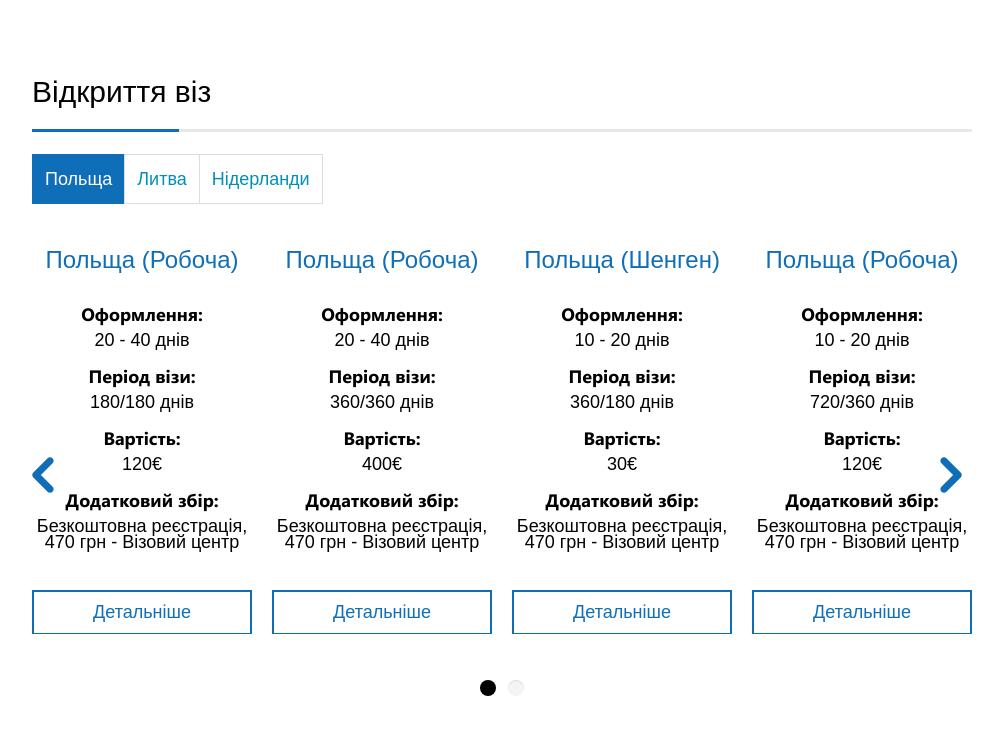
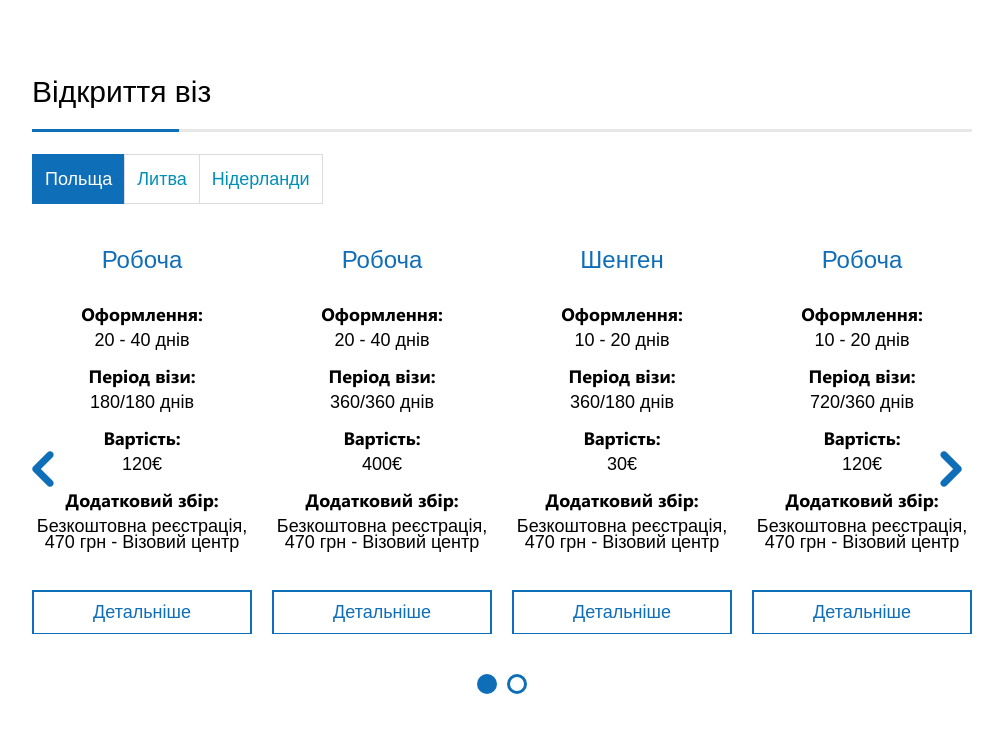
Before and after one commit to Irina23/euro-center, a website: page src/index.jade in a window 1280 px wide. Shown: the part 897-1628 px from the top of the page, without its empty margins (138-1141 px from the left). After the commit the page ends 1591 px from the top, so only its background shows below. Drawn offline with nearby package versions, Linux system fonts and the light colour scheme; files that its build step writes are made by us from their sources; files whose address does not match are found by name; a web font is replaced by a local one.

Commit message:
fixed visa

```diff
--- a/src/css/main.sass
+++ b/src/css/main.sass
@@ -170,14 +170,22 @@ h3
 
 .tabs
   .tab-content
+    position: relative
+    height: 450px
+    overflow: hidden
+    margin-bottom: 40px
     .tab-pane
       //display: none
-      opacity: 0
-      transition: all 0.35s
+      //opacity: 0
+      position: absolute
+      top: 600px
+      left: 0
+      transition: all 0.5s
       &.active
         //display: block
-        opacity: 1
-        transition: all 0.35s
+        //opacity: 1
+        top: 0
+        transition: all 0.5s
 
 
 
@@ -340,6 +348,7 @@ h3
     text-align: center
     //padding: 0 10px
     box-sizing: border-box
+
     h4
       font-size: 24px
       margin-bottom: 30px
@@ -397,22 +406,36 @@ h3
 
 
 .bx-wrapper
+  margin: auto
   .bx-pager.bx-default-pager
     position: inherit
     bottom: inherit
     padding-top: 40px
     .bx-pager-item
       a
-        background: rgba(150,150,150,0.1)
-        margin: 6px
-        transition: all 0.2s
-        box-shadow: 0 1px 1px rgba(255,255,255,0.4), inset 0 1px 1px rgba(0,0,0,0.1), 0 0 0 2px rgba(255,255,255,0.5)
-        display: inline-block
+
+
+        padding: 0
+        display: block
         position: relative
-        width: 16px
-        height: 16px
-        border-radius: 16px
+        width: 20px
+        height: 20px
+        border-radius: 20px
         cursor: pointer
+        background: none
+        border: 3px solid #0e6eb8
+        transition: all 0.35s
+        box-sizing: border-box
+
+        &.active,&:hover
+          transition: all 0.35s
+          background: #0e6eb8
+
+
+
+
+
+
 
   .bx-controls-direction
 
@@ -423,6 +446,7 @@ h3
       height: 36px
       background-size: 100%
       transition: all 0.35s
+      margin-top: -18px
 
       &:hover
         opacity: 0.8
--- a/src/index.jade
+++ b/src/index.jade
@@ -84,7 +84,7 @@ html(lang="ru")
                                 .tab-pane.active#poland
                                     .visa_slider
                                         .visa_item
-                                            h4 Польща (Робоча)
+                                            h4 Робоча
                                             div
                                                 span.name Оформлення:
                                                 span.value 20 - 40 днів
@@ -101,7 +101,7 @@ html(lang="ru")
                                             a(href="#modal_form_poland1" class="more open_modal") Детальніше
 
                                         .visa_item
-                                            h4 Польща (Робоча)
+                                            h4 Робоча
                                             div
                                                 span.name Оформлення:
                                                 span.value 20 - 40 днів
@@ -119,7 +119,7 @@ html(lang="ru")
 
 
                                         .visa_item
-                                            h4 Польща (Шенген)
+                                            h4 Шенген
                                             div
                                                 span.name Оформлення:
                                                 span.value 10 - 20 днів
@@ -138,7 +138,7 @@ html(lang="ru")
 
 
                                         .visa_item
-                                            h4 Польща (Робоча)
+                                            h4 Робоча
 
                                             div
                                                 span.name Оформлення:
@@ -156,7 +156,7 @@ html(lang="ru")
 
 
                                         .visa_item
-                                            h4 Польща (Шенген)
+                                            h4 Шенген
                                             div
                                                 span.name Оформлення:
                                                 span.value 10 - 20 днів
@@ -173,7 +173,7 @@ html(lang="ru")
 
 
                                         .visa_item
-                                            h4 Польща (Робоча)
+                                            h4 Робоча
 
                                             div
                                                 span.name Оформлення:
@@ -192,7 +192,7 @@ html(lang="ru")
                                 .tab-pane#lithuania
                                     .visa_slider
                                         .visa_item
-                                            h4 Литва (Шенген)
+                                            h4 Шенген
                                             div
                                                 span.name Оформлення:
                                                 span.value 7 - 14 днів
@@ -210,7 +210,7 @@ html(lang="ru")
 
 
                                         .visa_item
-                                            h4 Литва (Шенген)
+                                            h4 Шенген
                                             div
                                                 span.name Оформлення:
                                                 span.value 7 - 14 днів
@@ -227,7 +227,7 @@ html(lang="ru")
 
 
                                         .visa_item
-                                            h4 Литва (Шенген)
+                                            h4 Шенген
 
 
                                             div
@@ -246,7 +246,7 @@ html(lang="ru")
 
 
                                         .visa_item
-                                            h4 Литва (Шенген)
+                                            h4 Шенген
 
 
                                             div
@@ -265,7 +265,7 @@ html(lang="ru")
 
 
                                         .visa_item
-                                            h4 Литва (Шенген)
+                                            h4 Шенген
 
 
                                             div
@@ -284,7 +284,7 @@ html(lang="ru")
 
 
                                         .visa_item
-                                            h4 Литва (Шенген)
+                                            h4 Шенген
 
 
                                             div
@@ -306,7 +306,7 @@ html(lang="ru")
                                 .tab-pane#netherlands
                                     .visa_slider
                                         .visa_item
-                                            h4 Нідерланди (Шенген)
+                                            h4 Шенген
                                             div
                                                 span.name Оформлення:
                                                 span.value 14 - 25 днів
@@ -323,7 +323,7 @@ html(lang="ru")
 
 
                                         .visa_item
-                                            h4 Нідерланди (Шенген)
+                                            h4 Шенген
 
 
                                             div
@@ -344,7 +344,7 @@ html(lang="ru")
 
 
                                         .visa_item
-                                            h4 Нідерланди (Шенген)
+                                            h4 Шенген
 
 
                                             div
@@ -364,7 +364,7 @@ html(lang="ru")
 
 
                                         .visa_item
-                                            h4 Нідерланди (Шенген)
+                                            h4 Шенген
                                             div
                                                 span.name Оформлення:
                                                 span.value 14 - 25 днів
@@ -381,7 +381,7 @@ html(lang="ru")
 
 
                                         .visa_item
-                                            h4 Нідерланди (Шенген)
+                                            h4 Шенген
 
                                             div
                                                 span.name Оформлення:
@@ -401,7 +401,7 @@ html(lang="ru")
 
 
                                         .visa_item
-                                            h4 Нідерланди (Шенген)
+                                            h4 Шенген
 
                                             div
                                                 span.name Оформлення:
--- a/src/js/functions.js
+++ b/src/js/functions.js
@@ -69,18 +69,6 @@ jQuery(document).ready(function() {
     });
 
 
-    //tab height
-    jQuery('.tab-pane').each(function() {
-        var height_blok = jQuery(this).height();
-        var maxheight = 0;
-        if(maxheight < height_blok){
-
-            maxheight = height_blok;
-
-        }
 
 
-    });
-    jQuery('.tab-content').css('max-height', maxheight);
-
 });
```
Also changed, not shown: dist/css/main.css, dist/index.html, dist/js/functions.js.
